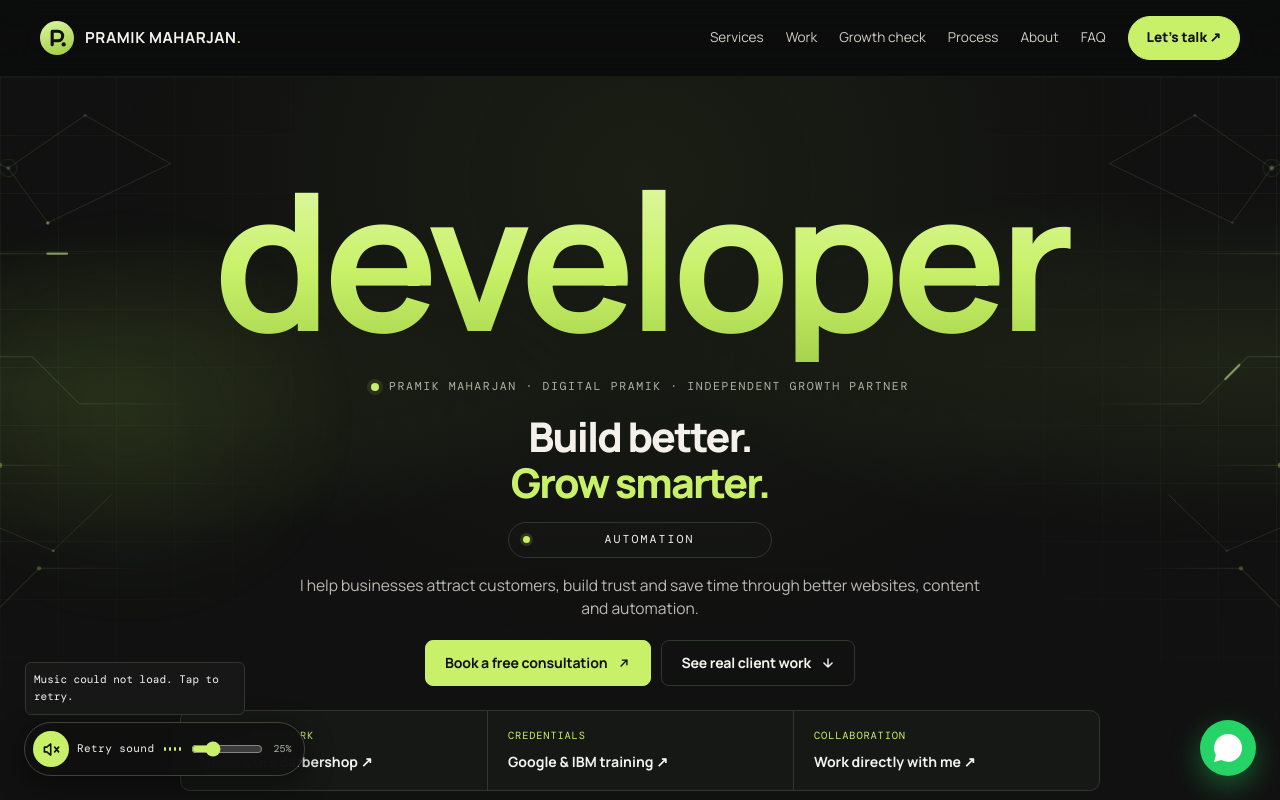
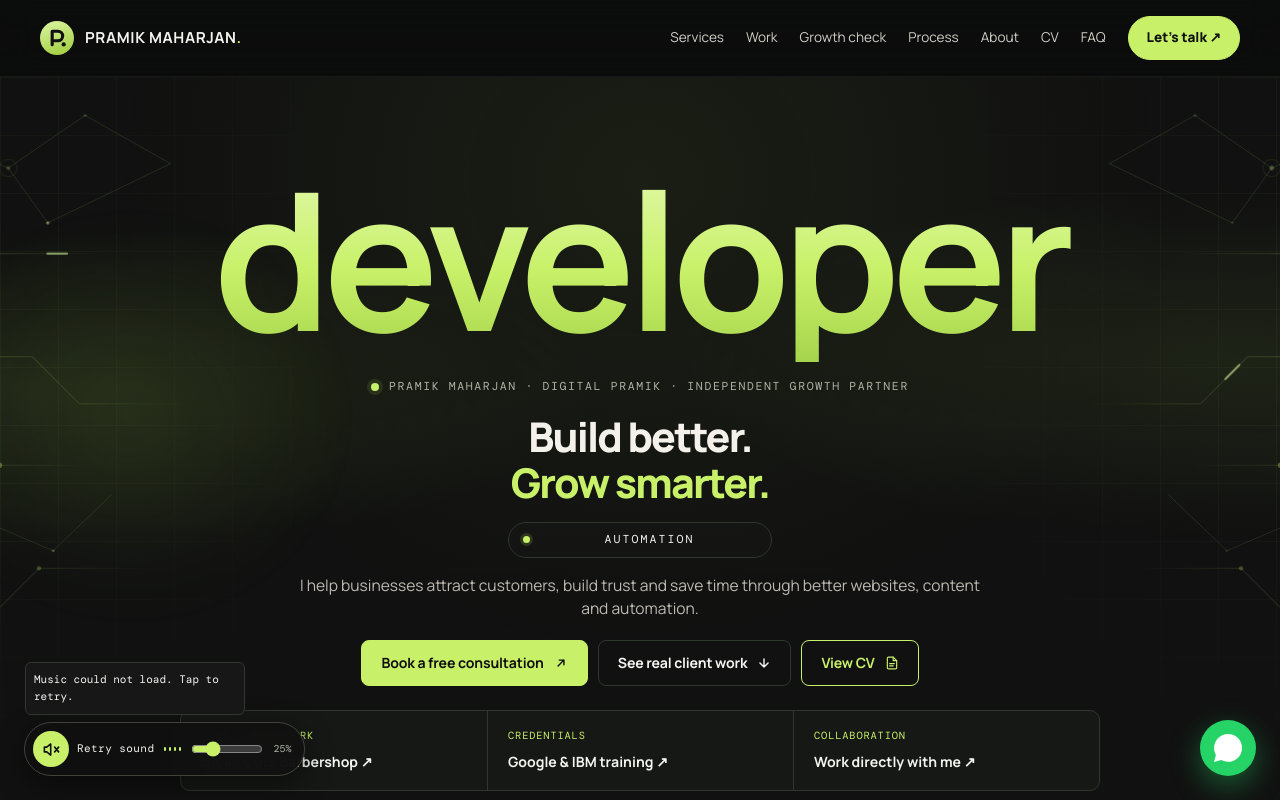
Before and after one commit to pramikmaharjan51/Pramik-maharjan, a plain HTML site: page index.html in a window 1280 px wide. Shown: the top 800 px of the page. Drawn offline with nearby package versions, Linux system fonts and the light colour scheme; a web font is replaced by a local one.

Commit message:
Restore prominent CV access on homepage and desktop navigation

```diff
--- a/index.html
+++ b/index.html
@@ -821,7 +821,7 @@ body{background:var(--bg)}header.site-header{background:rgba(11,13,12,.91);borde
 @media(max-width:820px){.hero .hero-giant{font-size:clamp(1.8rem,17vw,8rem)!important}.hero .hero-head h1{font-size:clamp(1.35rem,5.2vw,2.25rem)!important}}
 @media(min-width:821px) and (max-height:620px){.hero .hero-giant{font-size:clamp(2rem,min(16vw,23svh),12rem)!important}.hero .hero-head h1{font-size:clamp(1.35rem,4.6vh,2.35rem)!important}}
 </style>
-</head>
+<style>.hero-actions .hero-cv{border-color:var(--lime);color:var(--lime);min-height:44px}.hero-actions .hero-cv:hover{background:var(--lime);color:#101010}.hero-actions .hero-cv:focus-visible{outline:2px solid var(--lime);outline-offset:4px}@media(max-width:480px){.hero-actions .hero-cv{flex-basis:auto;min-width:108px}}</style></head>
 
 <body>
 <div class="motion-progress" id="pageMotionProgress" aria-hidden="true"></div>
@@ -919,7 +919,7 @@ body{background:var(--bg)}header.site-header{background:rgba(11,13,12,.91);borde
       </span>
       <span>Pramik Maharjan<span class="accent">.</span></span>
     </a>
-    <nav class="nav-links" aria-label="Main navigation"><a href="#services">Services</a><a href="#work">Work</a><a href="#growth-audit">Growth check</a><a href="#process">Process</a><a href="#about">About</a><a href="#faq">FAQ</a><a class="nav-cta" href="#contact">Let’s talk ↗</a></nav>
+    <nav class="nav-links" aria-label="Main navigation"><a href="#services">Services</a><a href="#work">Work</a><a href="#growth-audit">Growth check</a><a href="#process">Process</a><a href="#about">About</a><a href="cv.html">CV</a><a href="#faq">FAQ</a><a class="nav-cta" href="#contact">Let’s talk ↗</a></nav>
     <button class="menu-btn" id="menuBtn" aria-expanded="false" aria-controls="mobileNav">Menu ☰</button>
   </div>
 </header>
@@ -973,6 +973,7 @@ body{background:var(--bg)}header.site-header{background:rgba(11,13,12,.91);borde
             <svg width="14" height="14" viewBox="0 0 24 24" fill="none" stroke="currentColor" stroke-width="2.4" stroke-linecap="round" stroke-linejoin="round"><path d="M12 5v14M5 12l7 7 7-7"/></svg>
           </a>
 
+        <a class="btn btn-cv hero-cv" href="cv.html">View CV <svg width="14" height="14" viewBox="0 0 24 24" fill="none" stroke="currentColor" stroke-width="2" stroke-linecap="round" stroke-linejoin="round" aria-hidden="true"><path d="M14 2H6a2 2 0 0 0-2 2v16a2 2 0 0 0 2 2h12a2 2 0 0 0 2-2V8z"/><path d="M14 2v6h6M8 13h8M8 17h6"/></svg></a>
         </div>
       </div>
 
```
